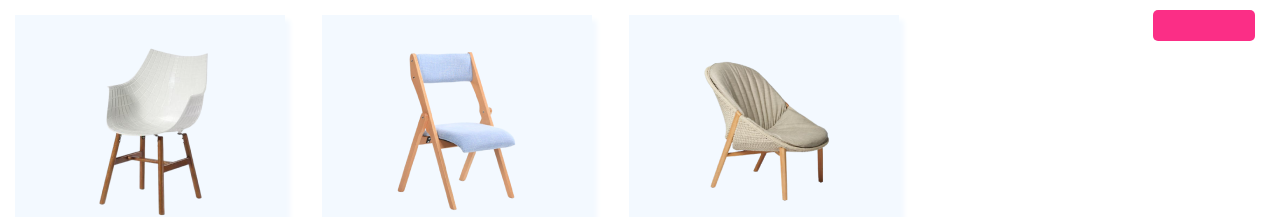
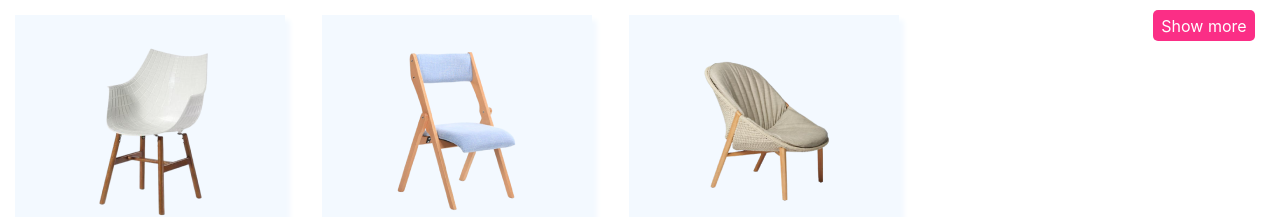
Before and after one commit to AOMuiz/salaficommerce, a React (Create React App) app: page / in a window 1280 px wide. Shown: the top 217 px of the page. Built offline with nearby package versions, Linux system fonts and the light colour scheme.

Commit message:
pass a props as background color

```diff
--- a/src/App.js
+++ b/src/App.js
@@ -4,6 +4,7 @@ import cantileverChair from "./assets/chair.png";
 import comfortHandy from "./assets/image-1169.png";
 import executiveSeat from "./assets/image-3.png";
 import Button from "./components/button";
+import { colors } from "./constants/colors";
 
 function App() {
   return (
@@ -30,7 +31,7 @@ function App() {
           />
         </div>
         <div>
-          <Button />
+          <Button name="Show more" backgroundColor={colors.primary} />
         </div>
       </div>
       <GlobalStyle />
--- a/src/components/button/index.js
+++ b/src/components/button/index.js
@@ -1,19 +1,22 @@
 import React from "react";
 import styled from "styled-components";
-import { colors } from "../../constants/colors";
 
-const Button = ({ name }) => {
+const Button = ({ name, backgroundColor }) => {
   const handleClick = () => {
     console.log("button clicked");
   };
 
-  return <StyledButton onClick={handleClick}>{name}</StyledButton>;
+  return (
+    <StyledButton onClick={handleClick} backgroundColor={backgroundColor}>
+      {name}
+    </StyledButton>
+  );
 };
 
 const StyledButton = styled.div`
   width: 10.2rem;
   height: 3.13rem;
-  background-color: #fb2e86;
+  background-color: ${(props) => props.backgroundColor};
   margin: 1rem 2.5rem 1rem 2.5rem;
   display: flex;
   justify-content: center;
@@ -21,7 +24,7 @@ const StyledButton = styled.div`
   border-radius: 5px;
   cursor: pointer;
   &:hover {
-    background-color: #fff;
+    background-color: ${(props) => props.backgroundColor};
     color: blue;
     transition: 0.25s all ease-in-out;
     box-shadow: 5px 5px 10px rgba(25, 47, 18, 0.3);
```
